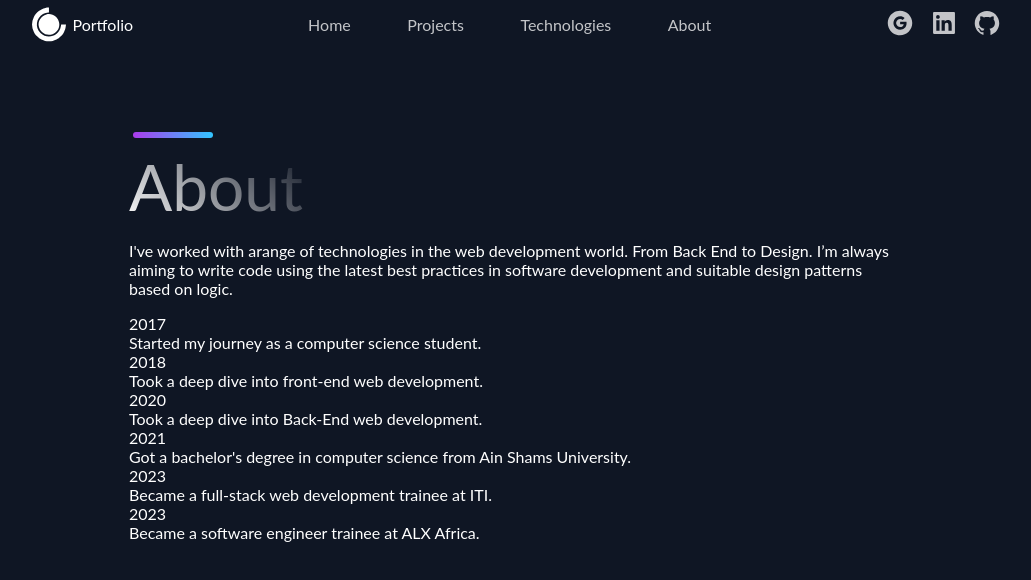
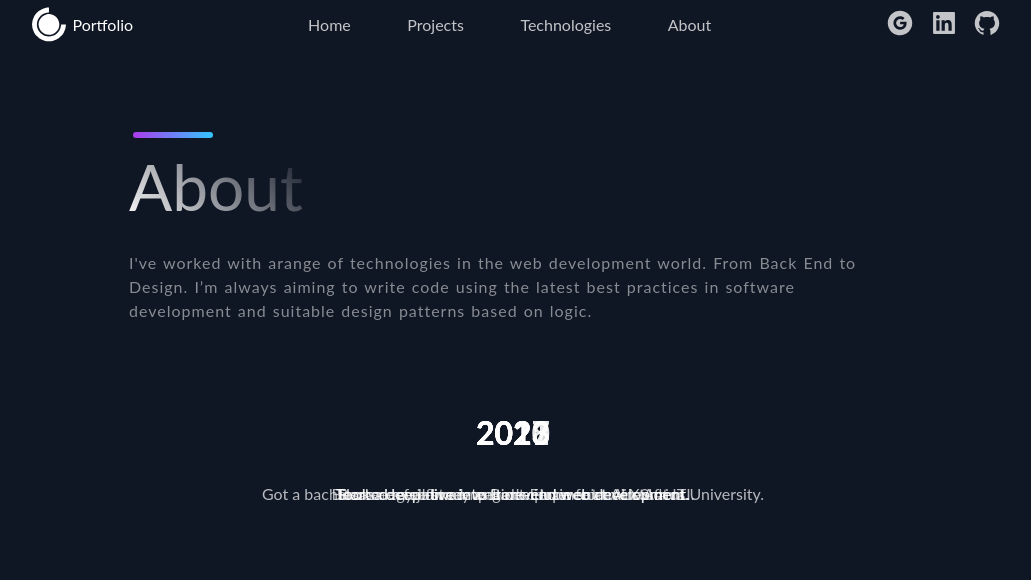
Before and after one commit to eslamsobhy/portfolio-app, a React (Create React App) app: page /about in a window 1280 px wide. Shown: the top 580 px of the page, without its empty margins (127-1158 px from the left). Built offline with nearby package versions, Linux system fonts and the light colour scheme.

Commit message:
styled the about section

```diff
--- a/src/components/About/About.js
+++ b/src/components/About/About.js
@@ -2,6 +2,9 @@ import React from "react";
 
 // data
 import { timelineData } from "../../constants/constants";
+
+// styling
+import "./about.css";
 
 const About = () => {
   return (
@@ -15,6 +18,7 @@ const About = () => {
             using the latest best practices in software development and suitable
             design patterns based on logic.
           </p>
+        </div>
         <div className="timeline-center">
           {timelineData.map((timeline, index) => {
             return (
@@ -25,7 +29,6 @@ const About = () => {
             );
           })}
         </div>
-        </div>
       </section>
     </>
   );
--- a/src/components/About/about.css
+++ b/src/components/About/about.css
@@ -0,0 +1,36 @@
+.about-text {
+  letter-spacing: 1px;
+  word-spacing: 1px;
+  line-height: 1.5rem;
+  padding: 10px 0;
+  opacity: 0.5;
+}
+
+.timeline-center {
+  display: flex;
+  flex-direction: column;
+  align-items: center;
+  text-align: center;
+  margin: 80px auto;
+  position: relative;
+  width: 60vw;
+  height: 150px;
+}
+
+.timeline {
+  position: absolute;
+  top: 0;
+  left: 0;
+  width: 100%;
+}
+
+.timeline-year {
+  font-size: 2rem;
+  font-weight: bold;
+  opacity: 0.9;
+}
+
+.timeline-text {
+  margin-top: 2rem;
+  opacity: 0.7;
+}
```
Lines whose indentation alone changed are shown as unchanged.
